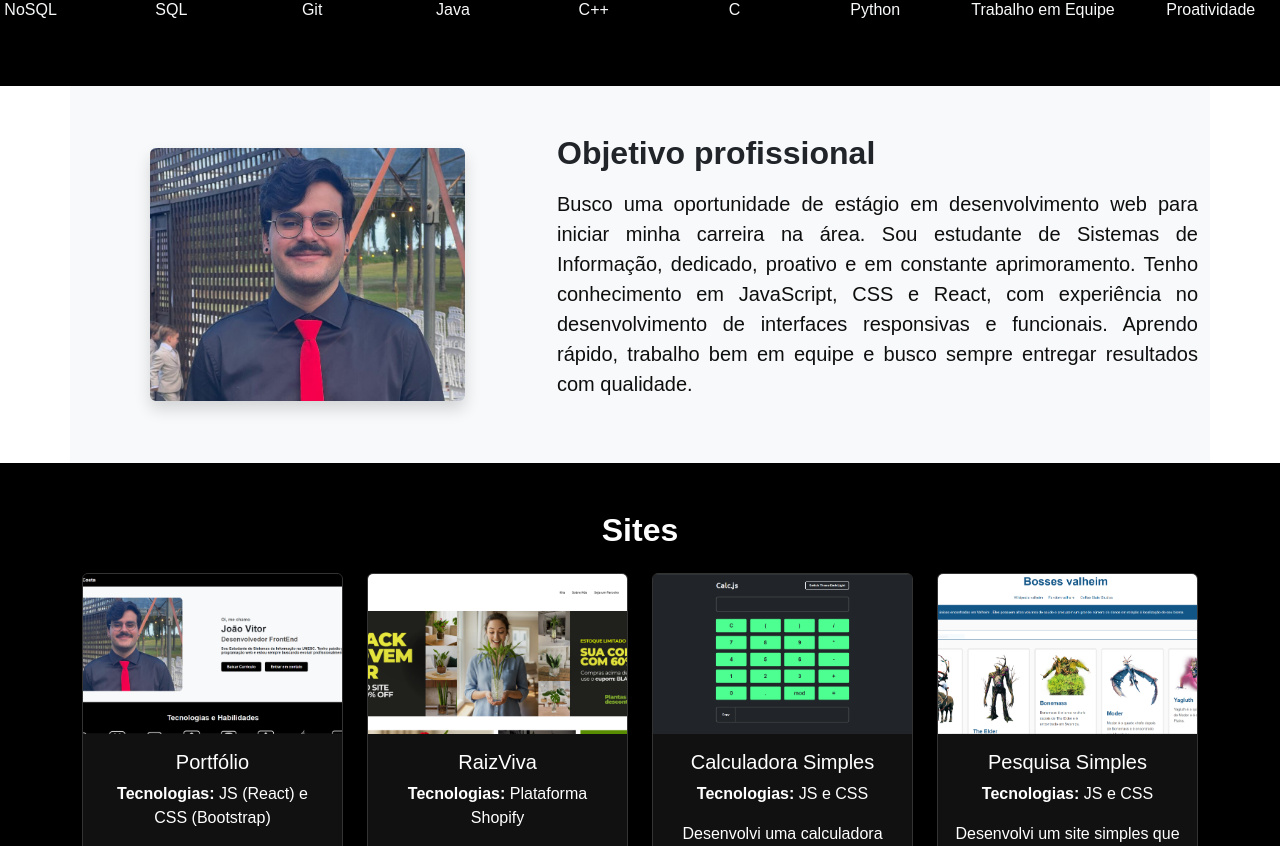
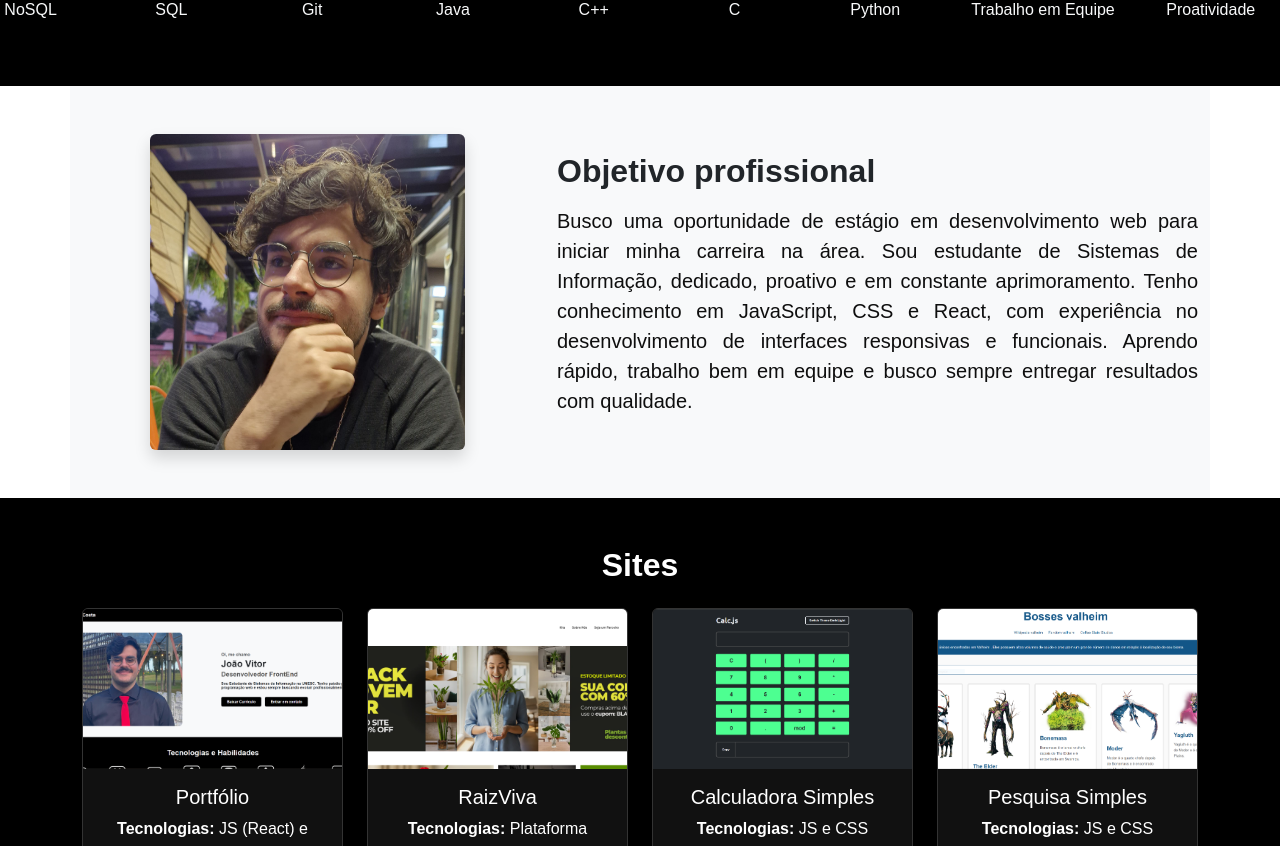
Before and after one commit to JoaoVitorCRamos/PortifolioReact, a React (Create React App) app: page / in a window 1280 px wide. Shown: the part 700-1546 px from the top of the page. Built offline with nearby package versions, Linux system fonts and the light colour scheme.

Commit message:
arrumando imagens

```diff
--- a/src/components/AboutMe/AboutMe.js
+++ b/src/components/AboutMe/AboutMe.js
@@ -6,7 +6,7 @@ export const AboutMe = () => {
       <div className="row align-items-center">
         <div className="col-md-5 text-center mb-4 mb-md-0">
           <img
-            src={process.env.PUBLIC_URL + "/images/aboutmee.jpg"}
+            src={process.env.PUBLIC_URL + "/images/aboutme.jpg"}
             alt="Foto profissional"
             className="img-fluid rounded shadow"
           />
--- a/src/components/Presentation/Presentation.js
+++ b/src/components/Presentation/Presentation.js
@@ -7,7 +7,7 @@ export const Presentation = () => {
         {/* Coluna da imagem */}
         <div className="col-md-6 d-flex justify-content-center align-items-center mb-4 mb-md-0">
           <img
-            src={process.env.PUBLIC_URL + "/images/aboutmee.jpg"}
+            src={process.env.PUBLIC_URL + "/images/presentation.jpg"}
             className="img-fluid"
             alt="Foto de apresentação"
           />
```
Also changed, not shown: public/images/aboutme.JPG, public/images/presentation.jpg (renamed from public/images/aboutmee.jpg).
